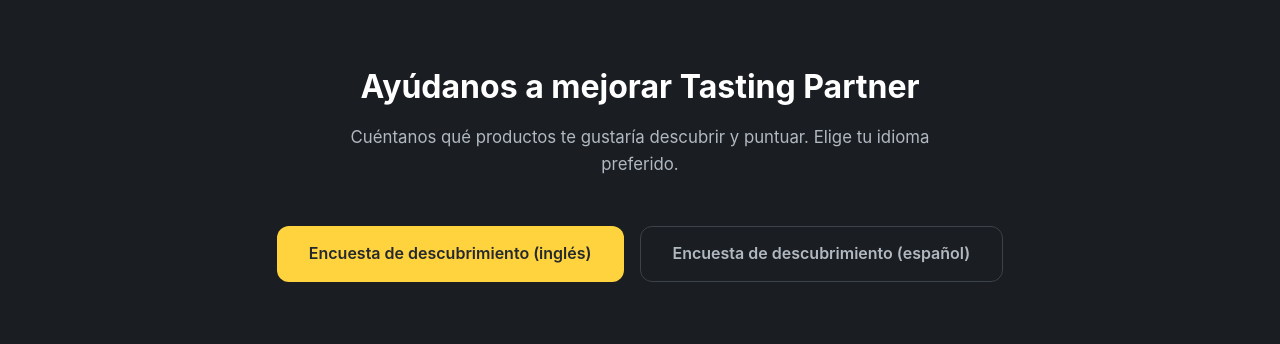
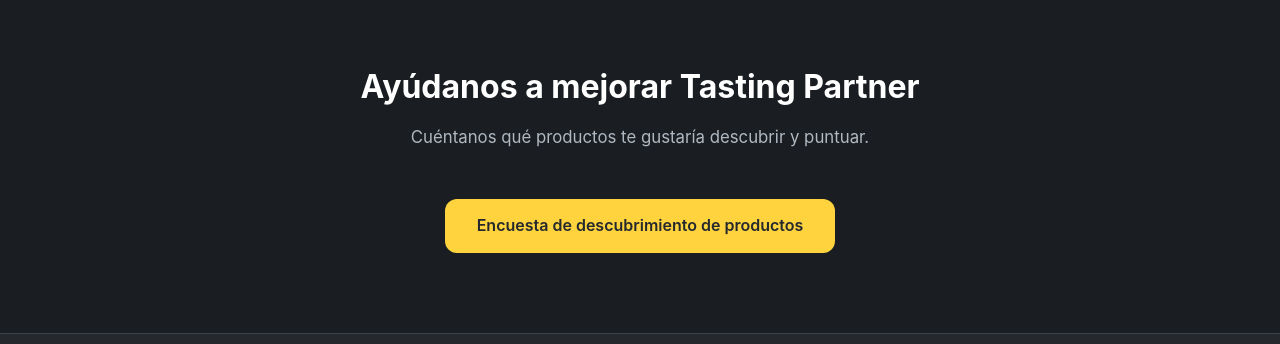
Before and after one commit to javierlopezjobs-mad/general-info, a plain HTML site: page tasting-partner.html in a window 1280 px wide. Shown: the part 820-1164 px from the top of the page. Drawn offline with Linux system fonts and the light colour scheme.

Commit message:
docs: show only the matching language poll link

```diff
--- a/tasting-partner.html
+++ b/tasting-partner.html
@@ -281,18 +281,12 @@
             <span class="lang-es" style="display:none">Ayúdanos a mejorar Tasting Partner</span>
         </h2>
         <p class="section-subtitle">
-            <span class="lang-en">Tell us which products you'd like to discover and rate. Choose your preferred language.</span>
-            <span class="lang-es" style="display:none">Cuéntanos qué productos te gustaría descubrir y puntuar. Elige tu idioma preferido.</span>
+            <span class="lang-en">Tell us which products you'd like to discover and rate.</span>
+            <span class="lang-es" style="display:none">Cuéntanos qué productos te gustaría descubrir y puntuar.</span>
         </p>
         <div class="survey-buttons">
-            <a id="survey-en" href="https://docs.google.com/forms/d/19njzWjsTEH1Sj4GsBAzk83M0rZinAFTwIgFb45Mb_fA/preview" class="btn btn-gold" target="_blank" rel="noopener noreferrer">
-                <span class="lang-en">Product discovery survey (English)</span>
-                <span class="lang-es" style="display:none">Encuesta de descubrimiento (inglés)</span>
-            </a>
-            <a id="survey-es" href="https://docs.google.com/forms/d/e/1FAIpQLSdsAh1kFDnfzGsJsCq1msAU5clI2u2dnEWrLUUnjfBHic1xqw/viewform?usp=preview" class="btn btn-outline" target="_blank" rel="noopener noreferrer">
-                <span class="lang-en">Product discovery survey (Spanish)</span>
-                <span class="lang-es" style="display:none">Encuesta de descubrimiento (español)</span>
-            </a>
+            <a id="survey-en" href="https://docs.google.com/forms/d/19njzWjsTEH1Sj4GsBAzk83M0rZinAFTwIgFb45Mb_fA/preview" class="btn btn-gold lang-en" target="_blank" rel="noopener noreferrer">Product discovery survey</a>
+            <a id="survey-es" href="https://docs.google.com/forms/d/e/1FAIpQLSdsAh1kFDnfzGsJsCq1msAU5clI2u2dnEWrLUUnjfBHic1xqw/viewform?usp=preview" class="btn btn-gold lang-es" style="display:none" target="_blank" rel="noopener noreferrer">Encuesta de descubrimiento de productos</a>
         </div>
     </section>
 
```
